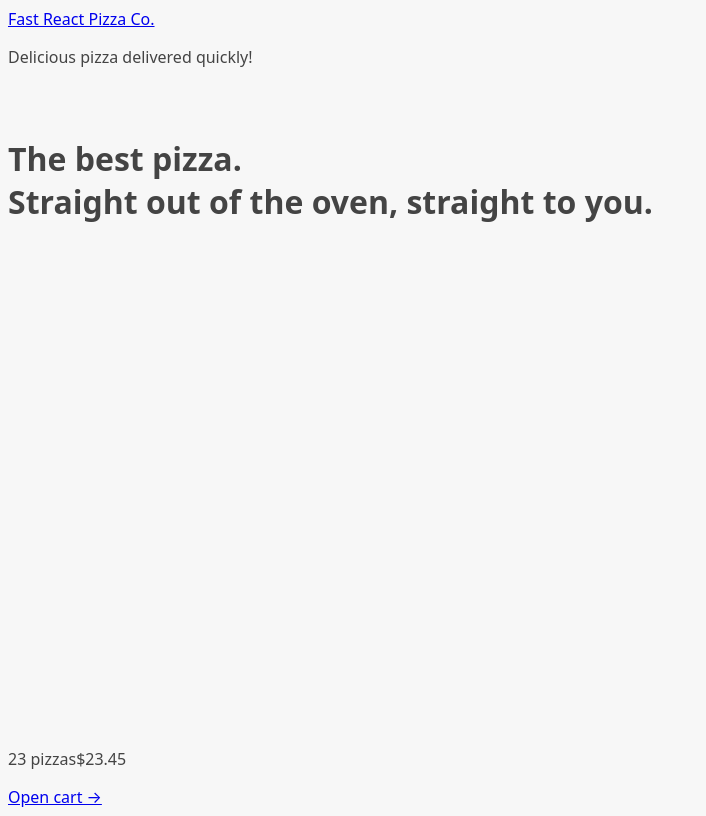
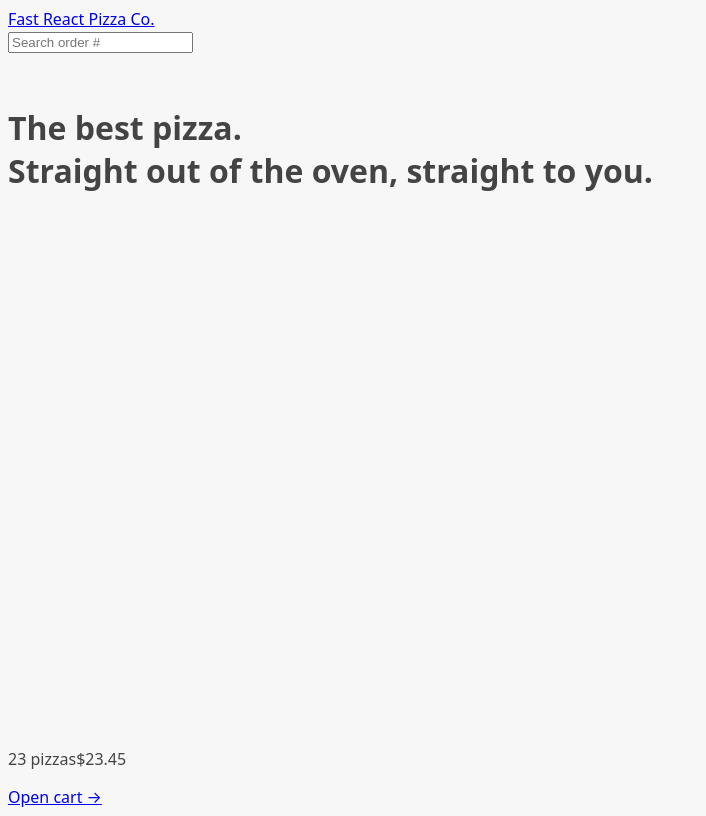
Before and after one commit to BillStephens2022/fast-pizza-react, a React (Vite) app: page / in a window 1280 px wide. Shown: the whole page, without its empty margins (0-706 px from the left). Built offline with nearby package versions, Linux system fonts and the light colour scheme.

Commit message:
added a SearchOrder component to search for orders

```diff
--- /dev/null
+++ b/src/features/order/SearchOrder.jsx
@@ -0,0 +1,20 @@
+import { useState } from "react";
+import { useNavigate } from "react-router-dom";
+
+export default function SearchOrder() {
+    const [query, setQuery] = useState("")
+    const navigate = useNavigate();
+
+    function handleSubmit(e) {
+        e.preventDefault();
+        if(!query) return;
+        navigate(`/order/${query}`);
+        setQuery("");
+    }
+
+    return (
+        <form onSubmit={handleSubmit}>
+            <input placeholder="Search order #" value={query} onChange={(e) => setQuery(e.target.value)} />
+        </form>
+    )
+}
--- a/src/ui/Header.jsx
+++ b/src/ui/Header.jsx
@@ -1,10 +1,11 @@
 import { Link } from "react-router-dom";
+import SearchOrder from "../features/order/SearchOrder";
 
 export default function Header() {
     return (
         <header>
             <Link to="/">Fast React Pizza Co.</Link>
-            <p>Delicious pizza delivered quickly!</p>
+            <SearchOrder />
         </header>
     );
 }
```
